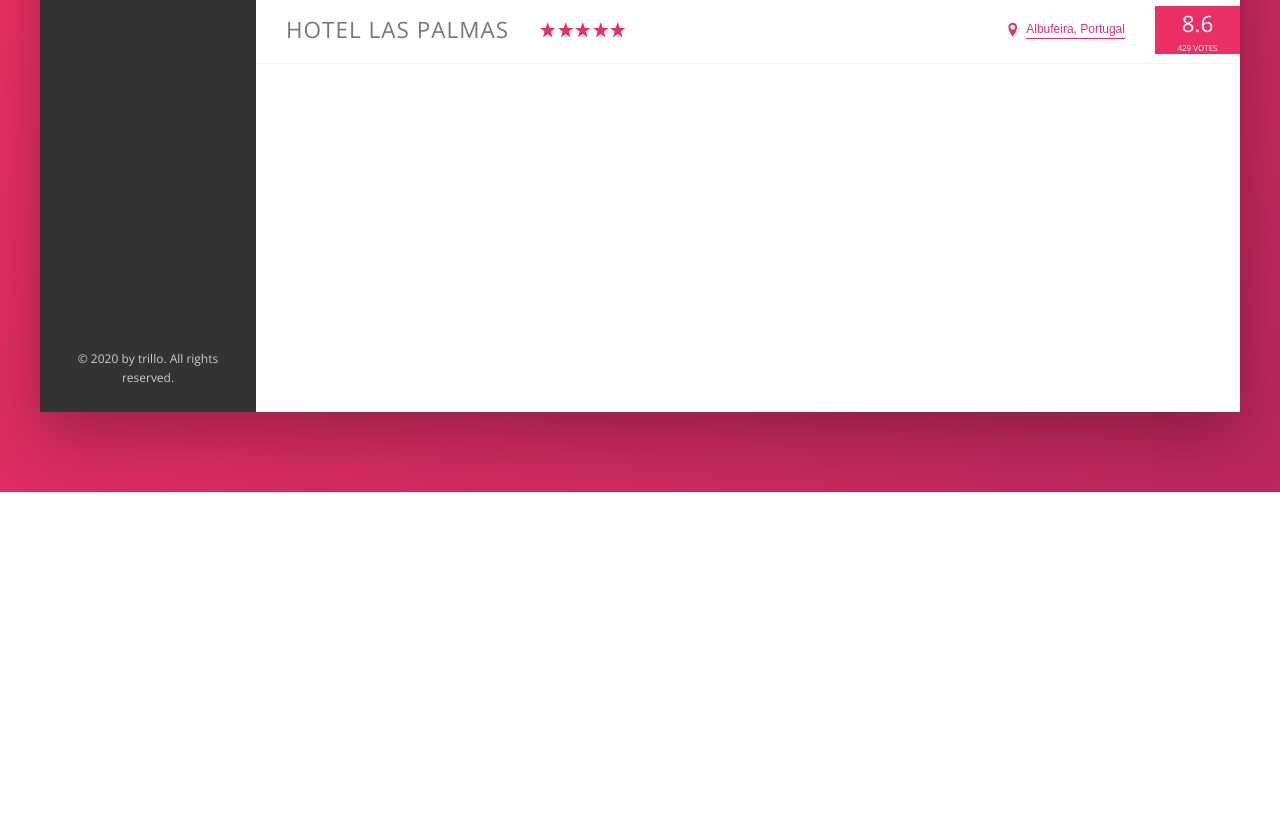
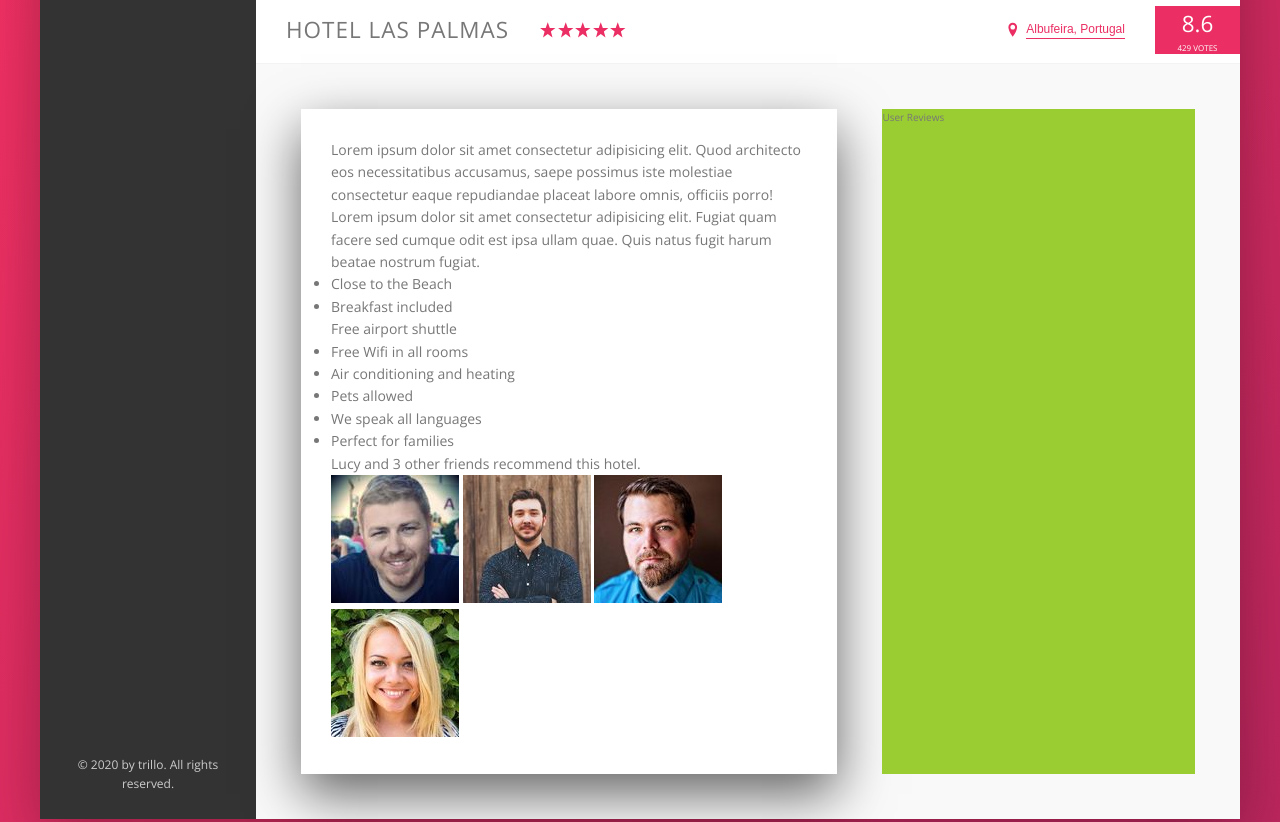
Before and after one commit to nikkisato/Trillo_Project, a website: page index.html in a window 1280 px wide. Shown: the part 538-1360 px from the top of the page. Before the commit the page ends 1030 px from the top, so only its background shows below. Drawn offline with nearby package versions, Linux system fonts and the light colour scheme.

Commit message:
finished part 1

```diff
--- a/index.html
+++ b/index.html
@@ -156,6 +156,48 @@
               </div>
             </div>
           </div>
+          <div class="detail">
+            <div class="description">
+              <p class="paragraph">
+                Lorem ipsum dolor sit amet consectetur adipisicing elit. Quod
+                architecto eos necessitatibus accusamus, saepe possimus iste
+                molestiae consectetur eaque repudiandae placeat labore omnis,
+                officiis porro!
+              </p>
+
+              <p class="paragraph">
+                Lorem ipsum dolor sit amet consectetur adipisicing elit. Fugiat
+                quam facere sed cumque odit est ipsa ullam quae. Quis natus
+                fugit harum beatae nostrum fugiat.
+              </p>
+
+              <ul class="list">
+                <li class="list__item">Close to the Beach</li>
+                <li class="list__item">Breakfast included</li
+                <li class="list__item">Free airport shuttle</li>
+                <li class="list__item">Free Wifi in all rooms</li>
+                <li class="list__item">Air conditioning and heating</li>
+                <li class="list__item">Pets allowed</li>
+                <li class="list__item">We speak all languages</li>
+                <li class="list__item">Perfect for families</li>
+              </ul>
+
+              <div class="recommend">
+                  <p class="paragraph__count">
+                      Lucy and 3 other friends recommend this hotel.
+                  </p>
+                  <div class="recommend__friends">
+                      <img src="img/user-3.jpg" alt="Friend 1" class="recommend__photo">
+                      <img src="img/user-4.jpg" alt="Friend 4" class="recommend__photo">
+                      <img src="img/user-5.jpg" alt="Friend 5" class="recommend__photo">
+                      <img src="img/user-6.jpg" alt="Friend 6" class="recommend__photo">
+
+                  </div>
+              </div>
+            </div>
+
+            <div class="user-reviews">User Reviews</div>
+          </div>
         </main>
       </div>
     </div>
--- a/sass/_base.scss
+++ b/sass/_base.scss
@@ -31,6 +31,7 @@ Grey dark 3: #999
   --color-grey-dark-3: #999;
 
   --shadow-dark: 0 2rem 6rem rgba(0, 0, 0, 0.3);
+  --shadow-light: 0 2rem 5rem rgba(0, 0, 0, 0.6);
 }
 
 * {
--- a/sass/_components.scss
+++ b/sass/_components.scss
@@ -176,9 +176,6 @@
     width: 100%;
     display: block;
   }
-
-  &__item {
-  }
 }
 
 .overview {
--- a/sass/_layout.scss
+++ b/sass/_layout.scss
@@ -33,7 +33,26 @@
 
 .hotel-view {
   background-color: #fff;
+  flex: 1;
+}
 
+.detail {
+  display: flex;
+  padding: 4.5rem;
+  background-color: var(--color-grey-light-1);
+  border-bottom: var(--line);
+}
+
+.description {
+  font-size: 1.4rem;
+  background-color: #fff;
+  flex: 0 0 60%;
+  box-shadow: var(--shadow-light);
+  padding: 3rem;
+  margin-right: 4.5rem;
+}
+
+.user-reviews {
+  background-color: yellowgreen;
   flex: 1;
-  height: 80rem;
 }
```
Also changed, not shown: css/style.css.
